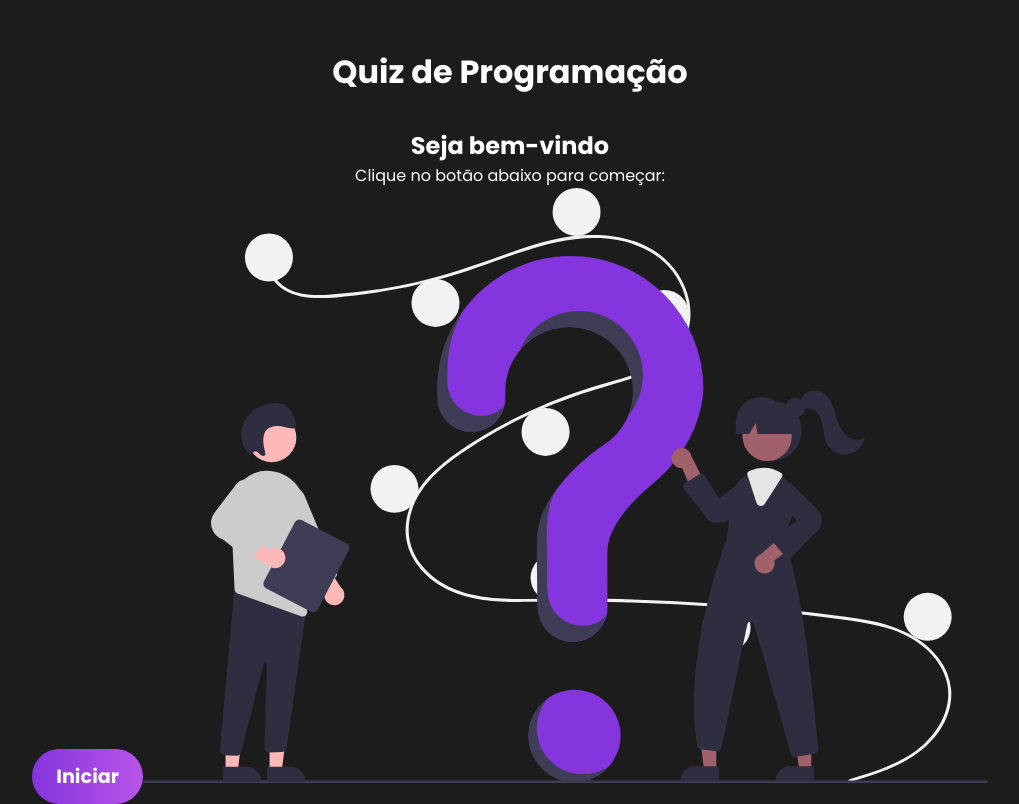
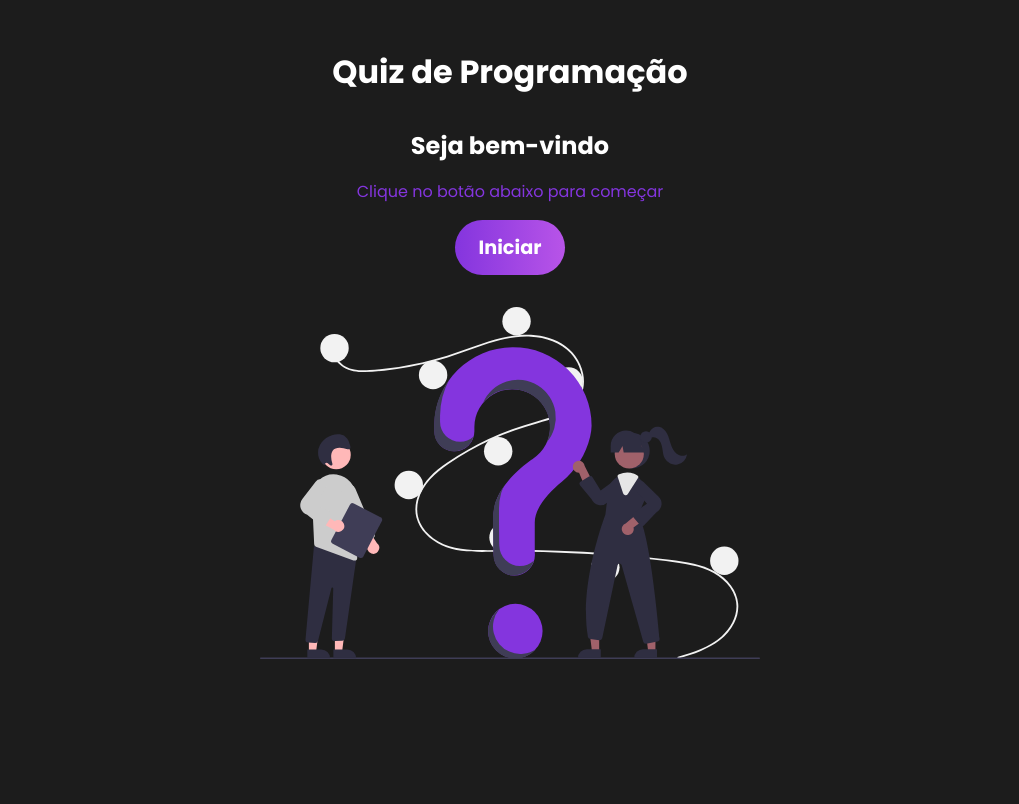
Before and after one commit to ronaldof16/quiz-futebol, a React (Vite) app: page / in a window 1280 px wide. Shown: the whole page, without its empty margins (130-1149 px from the left). Built offline with nearby package versions, Linux system fonts and the light colour scheme.

Commit message:
utilizando o useContext

```diff
--- a/src/components/Welcome.jsx
+++ b/src/components/Welcome.jsx
@@ -1,15 +1,22 @@
+import { useContext } from 'react';
+import { QuizContext } from '../context/quiz';
+
 import Quiz from '../img/quiz.svg';
 import './Welcome.css';
 
 const Welcome = () => {
+  const [quizState, dispatch] = useContext(QuizContext);
+
+
+
   return (
-    <div>
+    <div id='welcome'>
         <h2>Seja bem-vindo</h2>
-        <p>Clique no botão abaixo para começar:</p>
-        <button>Iniciar</button>
+        <p>Clique no botão abaixo para começar</p>
+        <button onClick={() => dispatch({type: 'CHANGE_STATE'})}>Iniciar</button>
         <img src={Quiz} alt="Imagem com Interrogação" />
     </div>
   )
 }
 
-export default Welcome
+export default Welcome;
```
